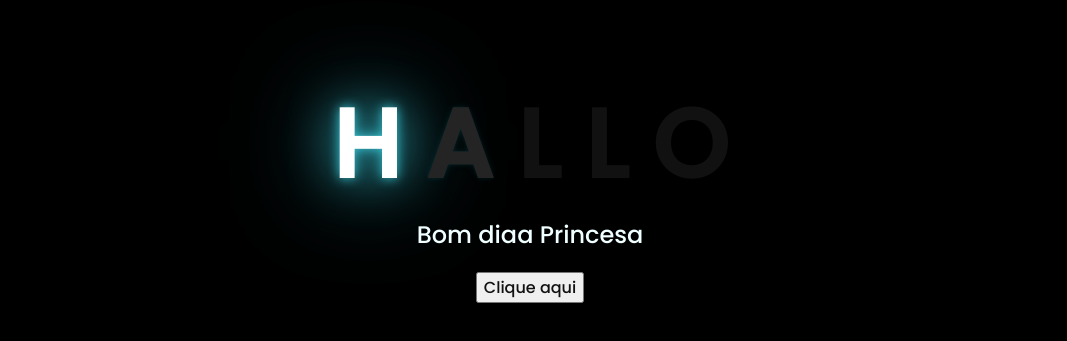
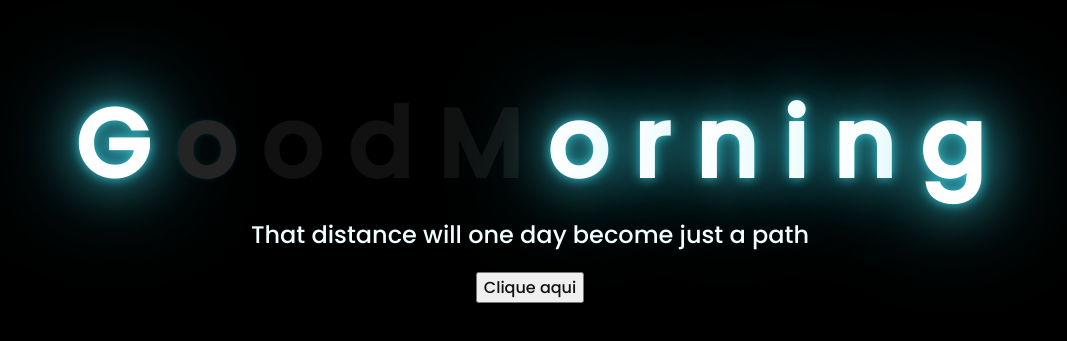
Before and after one commit to madutiam/Flowers, a plain HTML site: page index.html in a window 1280 px wide. Shown: the part 221-562 px from the top of the page, without its empty margins (118-1185 px from the left). Drawn offline with Linux system fonts and the light colour scheme.

Commit message:
modificações

```diff
--- a/index.html
+++ b/index.html
@@ -11,14 +11,21 @@
 <body>
     <div class="greetings">
     <!-- silahkan menambah kata sesuai keinginan dengan <span>text...</span -->
-        <span>H</span>
-        <span>A</span>
-        <span>L</span>
-        <span>L</span>
-        <span>O</span>
+        <span>G</span>
+        <span>o</span>
+        <span>o</span>
+        <span>d</span>
+        <span>M</span>
+        <span>o</span>
+        <span>r</span>
+        <span>n</span>
+        <span>i</span>
+        <span>n</span>
+        <span>g</span>
+
     </div>
     <div class="description">
-        <span>Bom diaa Princesa</span>
+        <span>That distance will one day become just a path</span>
     </div>
     <div class="button">
         <button>
```
Also changed, not shown: flower.html (+1 -1 lines).
